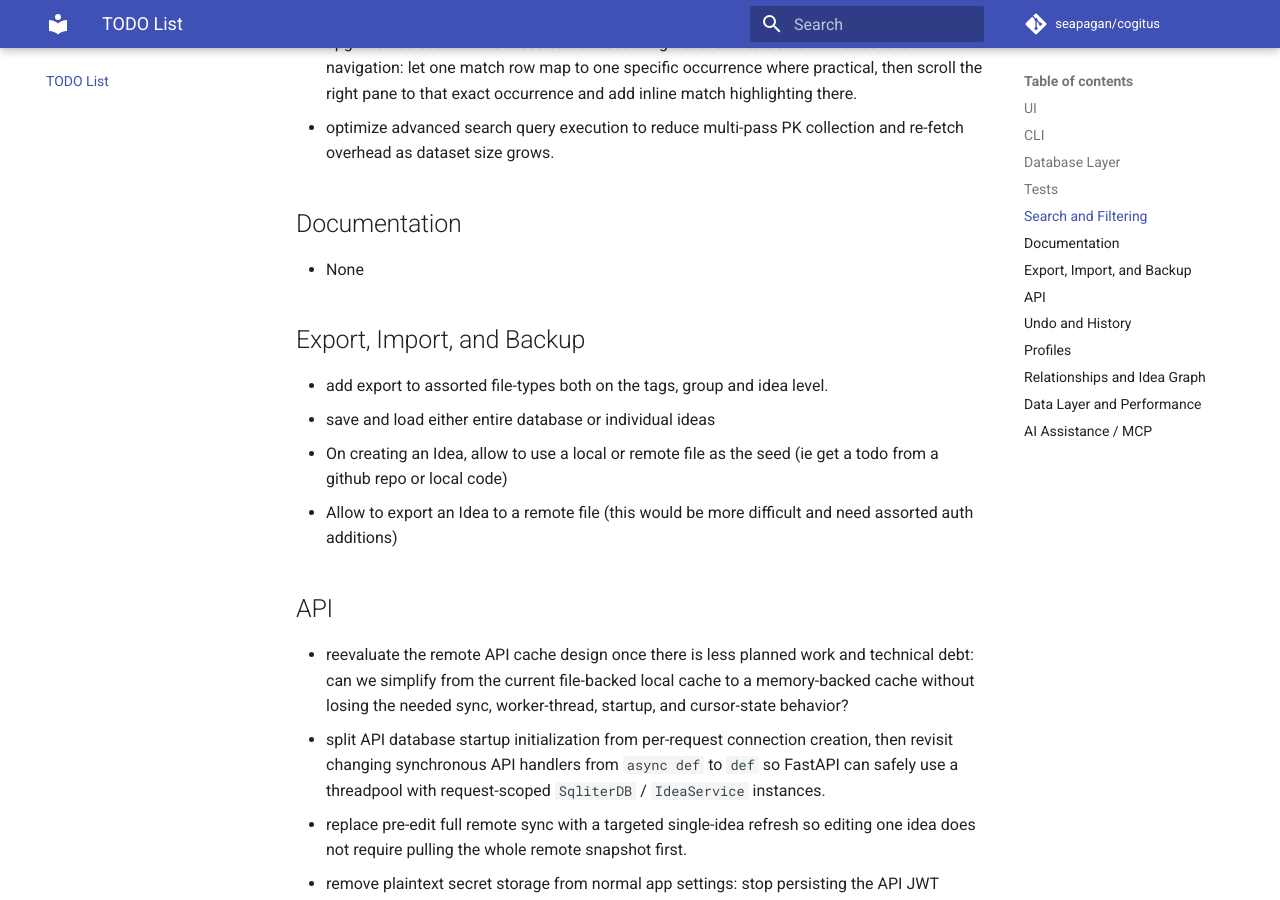
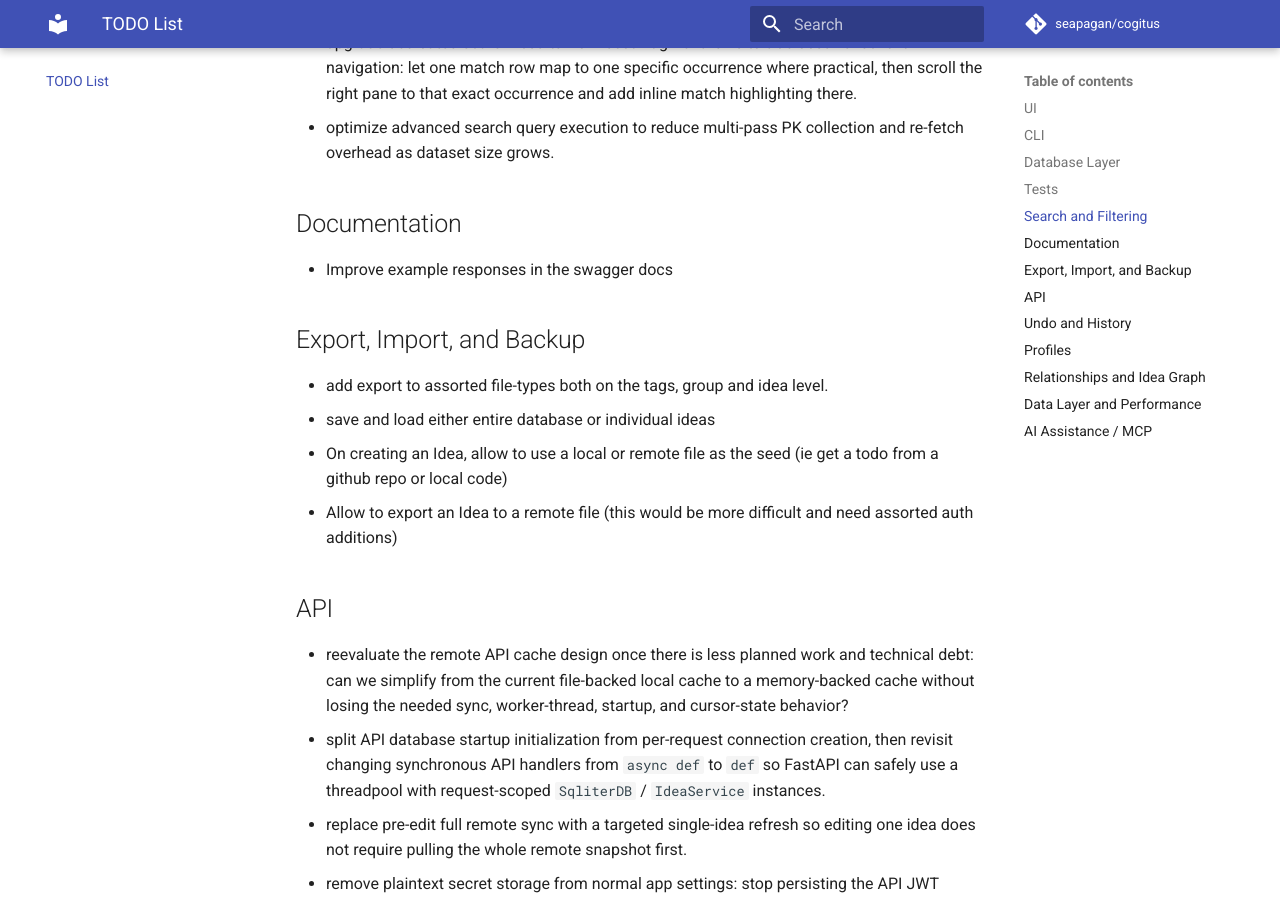
Before and after one commit to seapagan/cogitus, an MkDocs documentation site: the page built from docs/project/todo.md, in a window 1280 px wide and 900 px high, scrolled down 1315 px. Built offline with MkDocs 1.6.1 and Material for MkDocs 9.7.7, drawn with Linux system fonts in a browser that asks for light colours; comment, search, counter and statistics services are not loaded.

Commit message:
update TODO
Signed-off-by: Grant Ramsay <seapagan@gmail.com>

```diff
--- a/TODO.md
+++ b/TODO.md
@@ -50,7 +50,7 @@ Ideas to add to Cogitus
 
 ## Documentation
 
-- None
+- Improve example responses in the swagger docs
 
 ## Export, Import, and Backup
 
```
